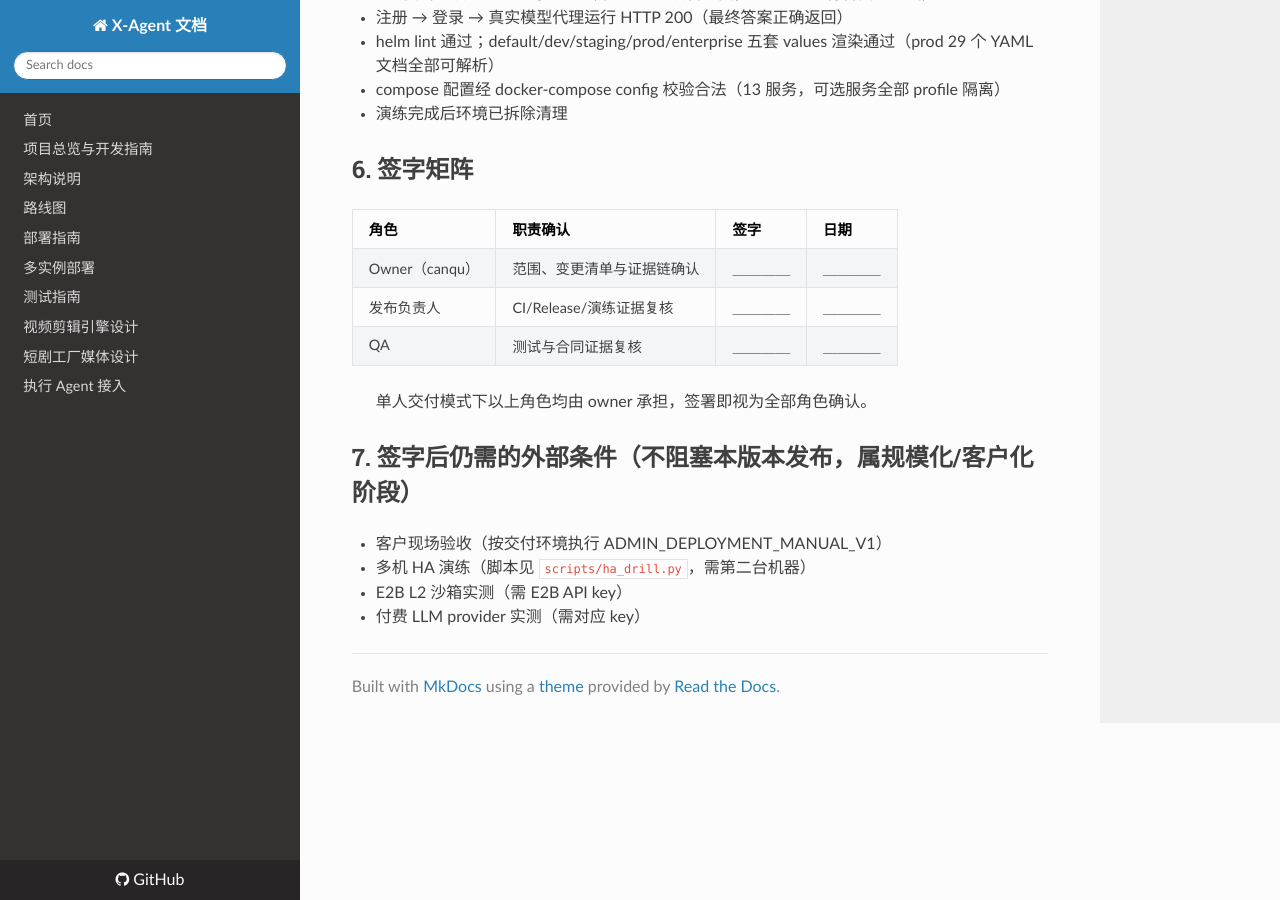
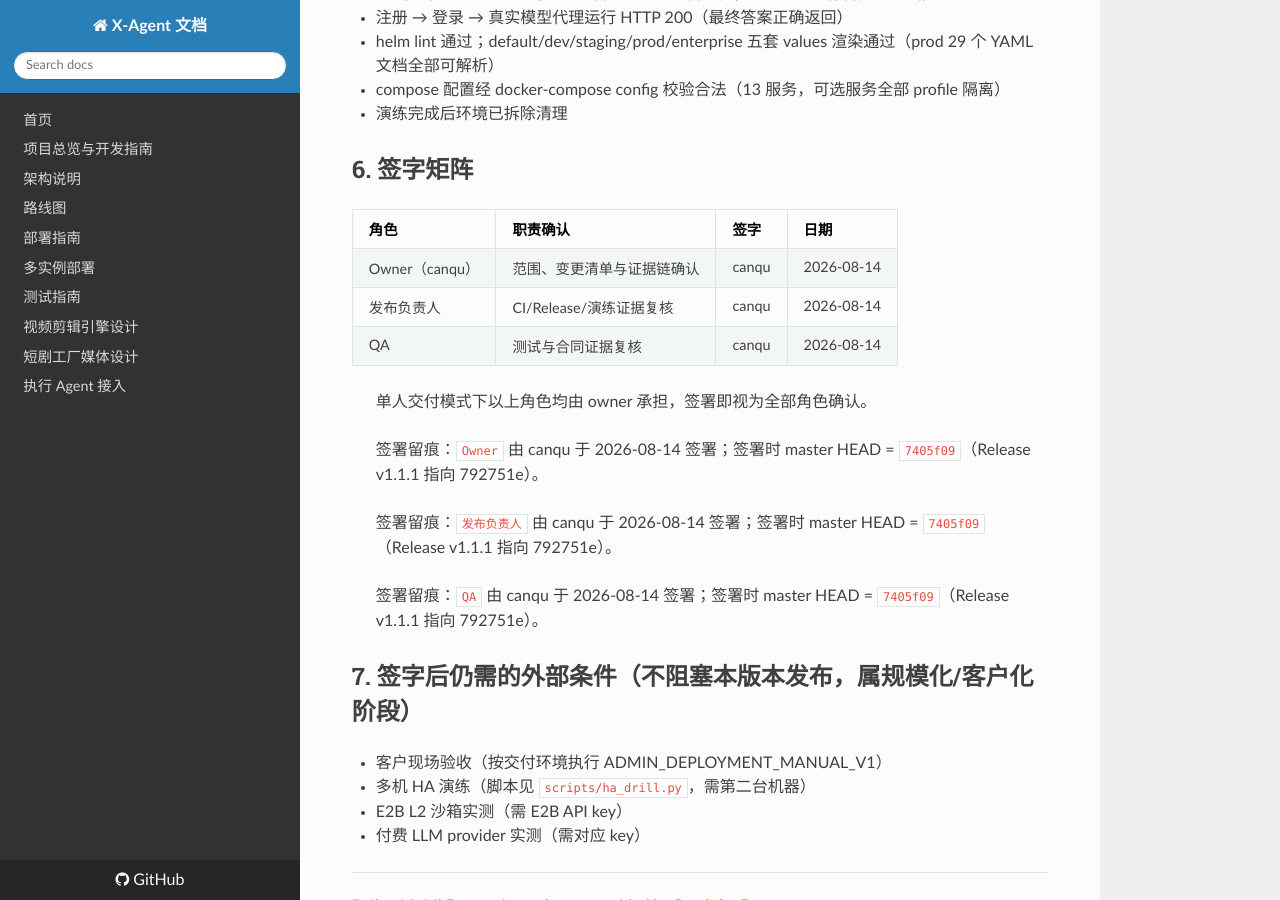
Before and after one commit to xiongpinji/xiongbao, an MkDocs documentation site: the page built from docs/RELEASE_SIGNOFF_PACKAGE_V1.1.1.md, in a window 1280 px wide and 900 px high, scrolled down 1762 px. Built offline with MkDocs 1.6.1, drawn with Linux system fonts in a browser that asks for light colours; nearby versions of some CDN libraries.

Commit message:
signoff: v1.1.1 发布签字（owner canqu 授权代签记录）
Owner/发布负责人/QA 三角色全部签署，HEAD 7405f09 留痕。
发布治理闭环完成。

```diff
--- a/docs/RELEASE_SIGNOFF_PACKAGE_V1.1.1.md
+++ b/docs/RELEASE_SIGNOFF_PACKAGE_V1.1.1.md
@@ -60,11 +60,17 @@
 
 | 角色 | 职责确认 | 签字 | 日期 |
 |---|---|---|---|
-| Owner（canqu） | 范围、变更清单与证据链确认 | ＿＿＿＿ | ＿＿＿＿ |
-| 发布负责人 | CI/Release/演练证据复核 | ＿＿＿＿ | ＿＿＿＿ |
-| QA | 测试与合同证据复核 | ＿＿＿＿ | ＿＿＿＿ |
+| Owner（canqu） | 范围、变更清单与证据链确认 | canqu | 2026-08-14 |
+| 发布负责人 | CI/Release/演练证据复核 | canqu | 2026-08-14 |
+| QA | 测试与合同证据复核 | canqu | 2026-08-14 |
 
 > 单人交付模式下以上角色均由 owner 承担，签署即视为全部角色确认。
+
+> 签署留痕：`Owner` 由 canqu 于 2026-08-14 签署；签署时 master HEAD = `7405f09`（Release v1.1.1 指向 792751e）。
+
+> 签署留痕：`发布负责人` 由 canqu 于 2026-08-14 签署；签署时 master HEAD = `7405f09`（Release v1.1.1 指向 792751e）。
+
+> 签署留痕：`QA` 由 canqu 于 2026-08-14 签署；签署时 master HEAD = `7405f09`（Release v1.1.1 指向 792751e）。
 
 ## 7. 签字后仍需的外部条件（不阻塞本版本发布，属规模化/客户化阶段）
 
```
